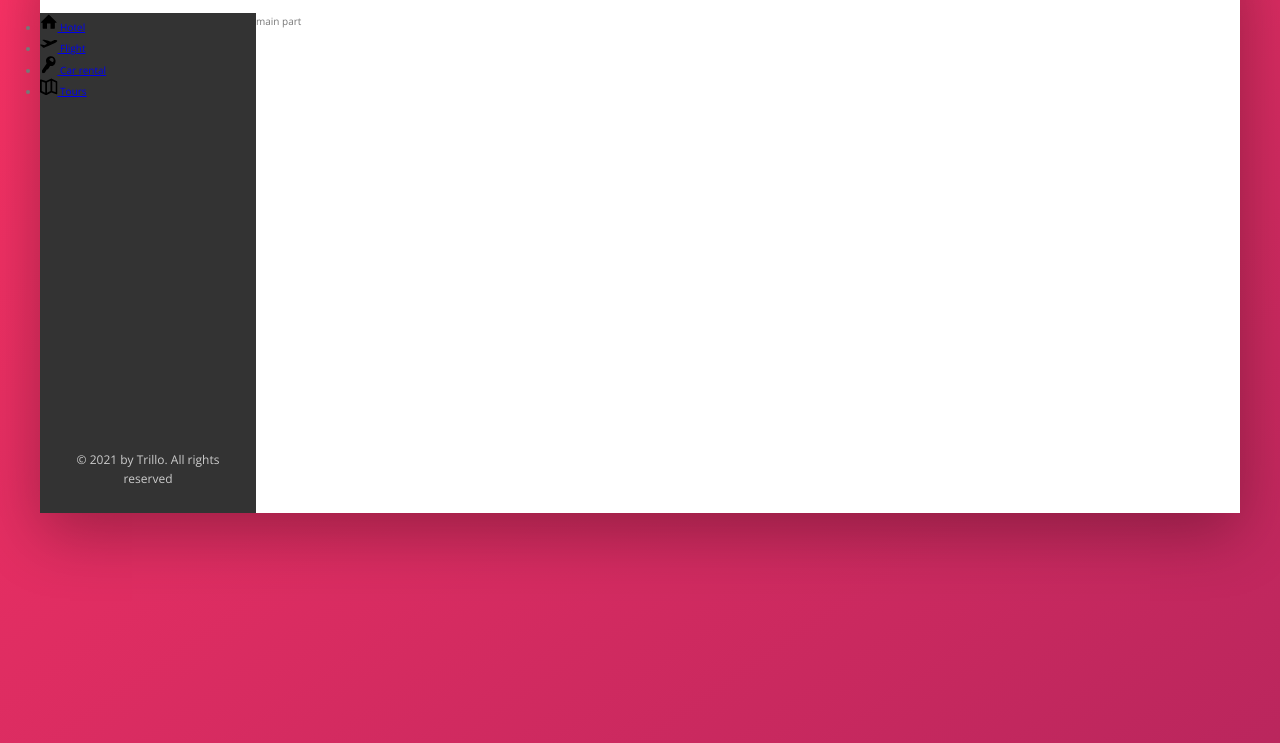
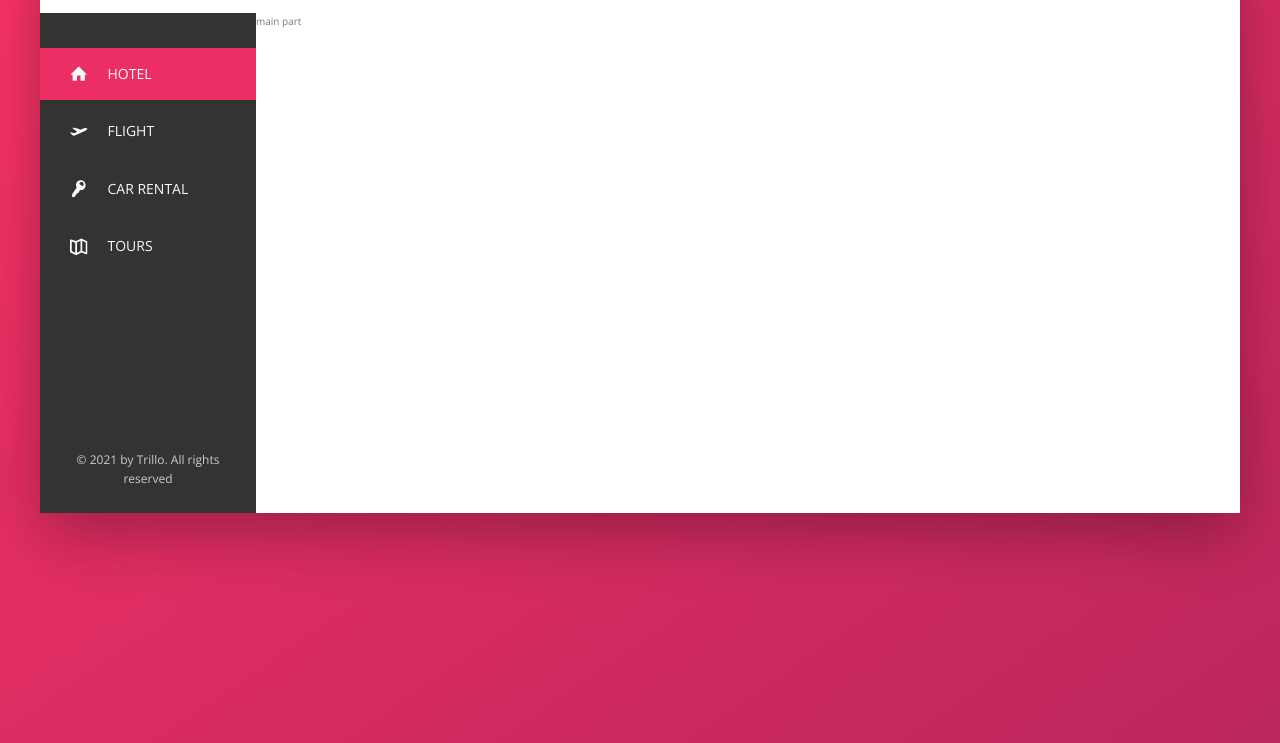
Before and after one commit to front-end-code/trillo, a website: page index.html in a window 1280 px wide. Shown: the part 137-880 px from the top of the page. Drawn offline with nearby package versions, Linux system fonts and the light colour scheme.

Commit message:
Finished sidebar style

```diff
--- a/index.html
+++ b/index.html
@@ -51,7 +51,7 @@
            <section class="content">
                <nav class="sidebar">
                    <ul class="side-nav">
-                       <li class="side-nav__item">
+                       <li class="side-nav__item side-nav__item--active">
                            <a href="#" class="side-nav__link">
                                <svg class="side-nav__icon">
                                    <use xlink:href="./img/sprite.svg#icon-home"></use>
--- a/sass/_components.scss
+++ b/sass/_components.scss
@@ -103,16 +103,54 @@
 }
 
 .side-nav {
+    font-size: 1.4rem;
+    list-style: none;
+    margin-top: 3.5rem;
 
     &__item {
+        position: relative;
 
+        &:not(:last-child) {
+            margin-bottom: .5rem;
+        }
     }
-    &__link {
-
+    &__item::before {
+        content: '';
+        position: absolute;
+        top: 0;
+        left: 0;
+        height: 100%;
+        width: 3px;
+        background-color: var(--color-primary);
+        transform: scaleY(0);
+        transition: transform .2s,
+                    width .4s cubic-bezier(1,0,0,1) .2s,
+                    background-color .1s;
+    }
+    &__item:hover::before,
+    &__item--active::before {
+        transform: scaleY(1);
+        width: 100%;
+    }
+    &__item:active::before {
+        background-color: var(--color-primary-light);
+    }
+    &__link:link,
+    &__link:visited {
+        position: relative;
+        color: var(--color-grey-light-1);
+        text-decoration: none;
+        text-transform: uppercase;
+        padding: 1.5rem 3rem;
+        display: flex;
+        align-items: center;
+        z-index: 1;
     }
     &__icon {
         width: 1.75rem;
         height: 1.75rem;
+        margin-right: 2rem;
+        fill: currentColor;
     }
 }
 .legal {
```
Also changed, not shown: css/style.css.
